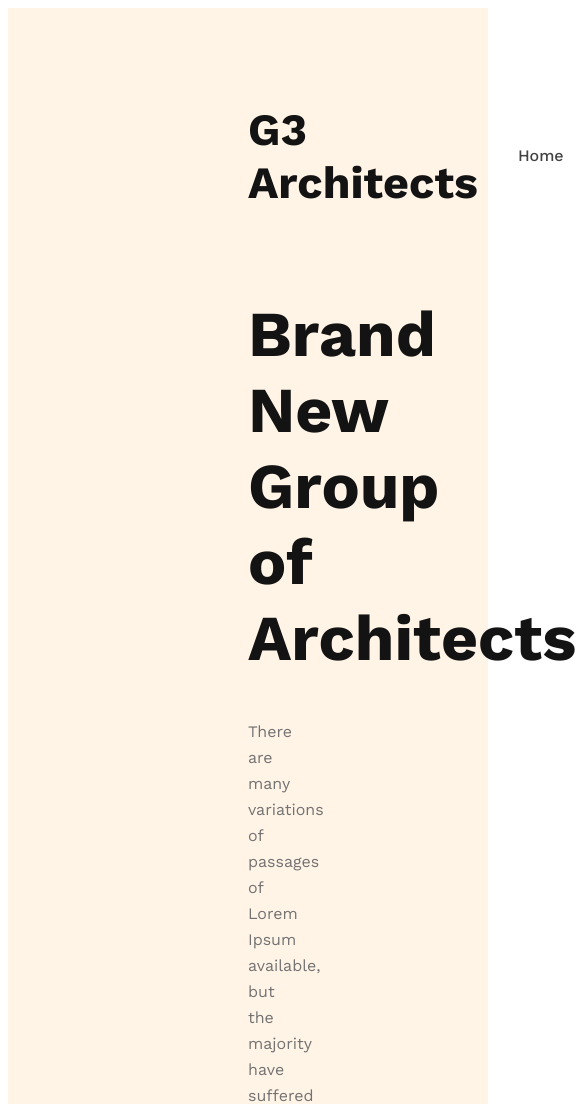
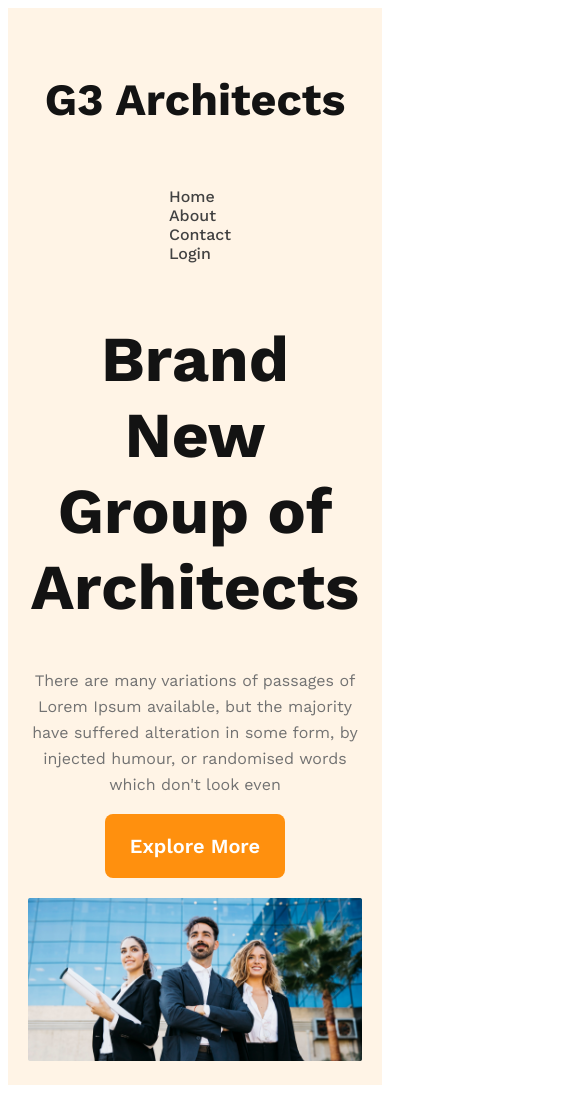
Before and after one commit to abircu/G3_architech_website, a plain HTML site: page index.html in a window 390 px wide. Shown: the top 1104 px of the page, 585 px wide, since content can reach past the window. Drawn offline with nearby package versions, Linux system fonts and the light colour scheme.

Commit message:
responsive task complete for small and medium device

```diff
--- a/style.css
+++ b/style.css
@@ -4,7 +4,14 @@
     font-family: 'Work Sans', sans-serif;
 }
 .btn_primary{
-
+    border-radius: 8px;
+    background: #FF900E;
+    font-size: 1.25rem;
+    font-weight: 600;
+    color: white;
+    padding: 20px 25px;
+    cursor: pointer;
+    border: 0;
 }
 /* header styles */
 header{
@@ -52,3 +59,31 @@ nav li a{
     font-weight: 400;
     line-height: 26px;
 }
+.banner img{
+    margin-top: 20px;
+    width: 100%;
+}
+
+/* Responsive design for small device */
+
+@media screen and (max-width:576px){
+    header{
+        padding: 20px;
+    }
+    nav{
+        flex-direction: column;
+    }
+    nav ul{
+        flex-direction: column;
+    }
+}
+
+/* responsive design for medium device */
+@media screen and (min-width:576px) and (max-width:992px) {
+    header{
+        padding: 36px;
+    }
+    nav{
+        flex-direction: column;
+    }
+}
```
